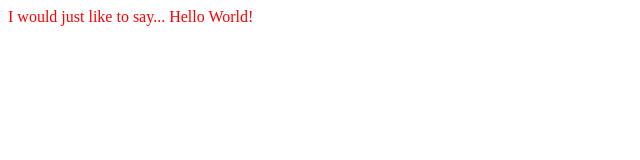
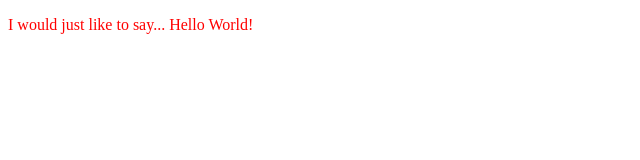
Before and after one commit to stewardcentral/intro_project, a plain HTML site: page index.html in a window 1280 px wide. Shown: the whole page, without its empty margins (0-640 px from the left). Drawn offline with Linux system fonts and the light colour scheme.

Commit message:
Update index.html
Add <p></p>

```diff
--- a/index.html
+++ b/index.html
@@ -6,7 +6,8 @@
 </head>
 <body>
 	<div class="text">
-		I would just like to say... Hello World!
+		<p>I would just like to say... Hello World!
+		</p>
 	</div>
 </body>
 </html>
```
